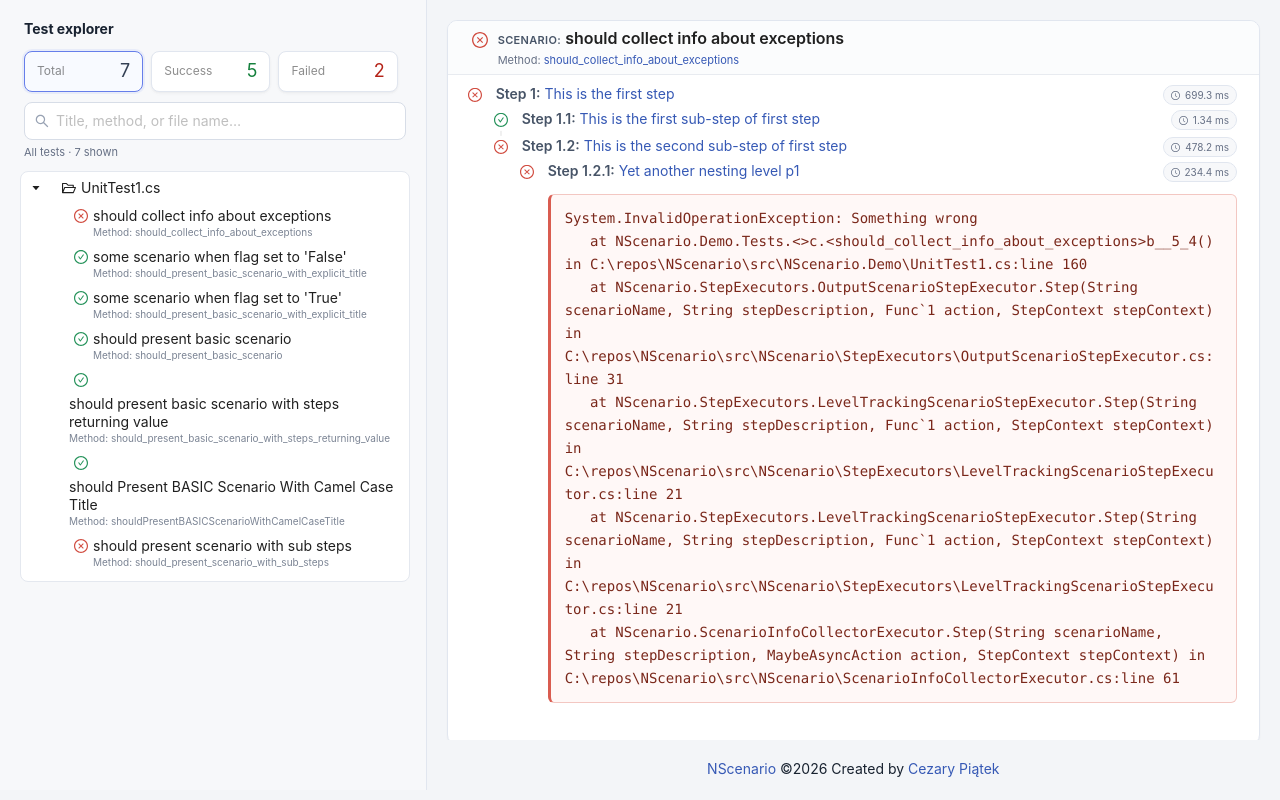
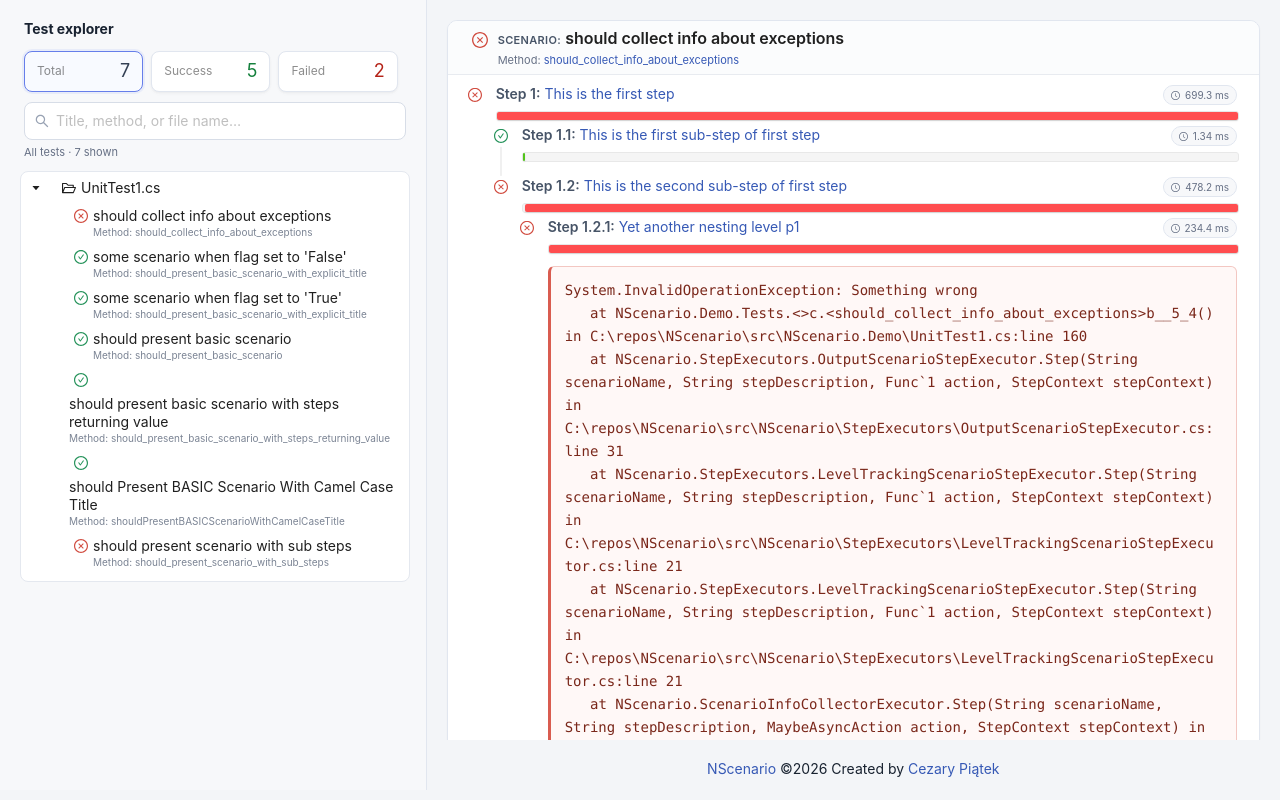
Before and after one commit to cezarypiatek/NScenario, a React (Create React App) app in the folder src/nscenario-report-browser/: page / in a window 1280 px wide. Built offline with nearby package versions, Linux system fonts and the light colour scheme.

Commit message:
Add timelines

```diff
--- a/src/nscenario-report-browser/src/App.tsx
+++ b/src/nscenario-report-browser/src/App.tsx
@@ -166,16 +166,61 @@ export function StatisticsCtr(props: {scenarios:Scenario[], type: TestResultType
   );
 }
 
-export function StepCtr(props: {data:Step, prefix:string}) {
+export function TimelineBar(props: {executionTimeMs: number, startTimeMs: number, totalDurationMs: number, status: number}) {
+  if (!props.executionTimeMs || !props.totalDurationMs) return null;
+
+  const startPercentage = (props.startTimeMs / props.totalDurationMs) * 100;
+  const widthPercentage = (props.executionTimeMs / props.totalDurationMs) * 100;
+  const barColor = props.status === 3 ? '#52c41a' : '#ff4d4f';
+
+  return (
+      <div className="timeline-bar-container" title={`Start: ${props.startTimeMs.toFixed(2)}ms, Duration: ${props.executionTimeMs.toFixed(2)}ms`}>
+        <div className="timeline-bar-background">
+          <div
+            className="timeline-bar-fill"
+            style={{
+              marginLeft: `${startPercentage}%`,
+              width: `${widthPercentage}%`,
+              backgroundColor: barColor
+            }}
+          />
+        </div>
+      </div>
+  );
+}
+
+export function StepCtr(props: {data:Step, prefix:string, startTimeMs?: number, totalDurationMs?: number}) {
   const globalServices = useContext(GlobalServicesContext);
   const scenarioFile = globalServices.pathResolver(props.data);
   const executionTime = formatExecutionTime(props.data.ExecutionTime);
+  const executionTimeMs = parseExecutionTimeToMs(props.data.ExecutionTime);
+
+  // Calculate cumulative start times and total duration for substeps
+  let cumulativeTime = 0;
+  const subStepTimings = props.data.SubSteps?.map(step => {
+    const stepTime = parseExecutionTimeToMs(step.ExecutionTime);
+    const timing = { startTime: cumulativeTime, duration: stepTime };
+    cumulativeTime += stepTime;
+    return timing;
+  }) || [];
+
+  const totalSubStepsDuration = cumulativeTime;
+
   return (
       <div className="step-content">
         <div className="step-heading">
           <span><span className="step-number">Step {props.prefix}:</span> <a href={scenarioFile} target="_blank" rel="noreferrer">{props.data.Description}</a></span>
           {executionTime && <span className="execution-time" title={`Execution time: ${props.data.ExecutionTime}`}><ClockCircleOutlined /> {executionTime}</span>}
         </div>
+
+        {props.startTimeMs !== undefined && props.totalDurationMs && executionTimeMs > 0 && (
+          <TimelineBar
+            executionTimeMs={executionTimeMs}
+            startTimeMs={props.startTimeMs}
+            totalDurationMs={props.totalDurationMs}
+            status={props.data.Status}
+          />
+        )}
 
           {props.data.Exception != null && (
               <pre className="exception-block"><code>
@@ -187,11 +232,28 @@ export function StepCtr(props: {data:Step, prefix:string}) {
             mode={"left"}
             items={ props.data.SubSteps.map((value, index) => ({
                 dot: value.Status === 3 ? <CheckCircleOutlined /> : <CloseCircleOutlined />,
-                children: (<StepCtr data={value} prefix={`${props.prefix}.${index+1}`} />)}))
+                children: (<StepCtr
+                  data={value}
+                  prefix={`${props.prefix}.${index+1}`}
+                  startTimeMs={subStepTimings[index].startTime}
+                  totalDurationMs={totalSubStepsDuration}
+                />)}))
             }
         />}
       </div>
   );
+}
+
+function parseExecutionTimeToMs(value: string): number {
+  if (!value) return 0;
+
+  const parts = value.split(':');
+  if (parts.length !== 3) return 0;
+
+  const totalSeconds = Number(parts[0]) * 3600 + Number(parts[1]) * 60 + Number(parts[2]);
+  if (!Number.isFinite(totalSeconds)) return 0;
+
+  return totalSeconds * 1000; // Convert to milliseconds
 }
 
 function formatExecutionTime(value: string): string {
@@ -223,6 +285,17 @@ export function ScenarioTitleCtr(props: {data:Scenario}) {
     );
 }
 const ScenarioCtr = React.memo((props: {data:Scenario, isSelected:boolean}) =>{
+  // Calculate cumulative start times and total duration for all steps
+  let cumulativeTime = 0;
+  const stepTimings = props.data.Steps.map(step => {
+    const stepTime = parseExecutionTimeToMs(step.ExecutionTime);
+    const timing = { startTime: cumulativeTime, duration: stepTime };
+    cumulativeTime += stepTime;
+    return timing;
+  });
+
+  const totalScenarioDuration = cumulativeTime;
+
   return (
      <Card className={`scenario-card scenario-${props.data.Status}${props.isSelected ? " scenario-selected" : ""}`} id={props.data.ScenarioTitle.replace(/\W+/g,"-")} title={(<ScenarioTitleCtr data={props.data} /> )}>
         <Timeline
@@ -230,7 +303,12 @@ style={{paddingBottom:0}}
         mode={"left"}
         items={ props.data.Steps.map((value, index) => ({
             dot: value.Status === 3 ? <CheckCircleOutlined /> : <CloseCircleOutlined />,
-            children: (<StepCtr data={value} prefix={`${index+1}`} />)}))
+            children: (<StepCtr
+              data={value}
+              prefix={`${index+1}`}
+              startTimeMs={stepTimings[index].startTime}
+              totalDurationMs={totalScenarioDuration}
+            />)}))
         }
         />
      </Card>
--- a/src/nscenario-report-browser/src/index.css
+++ b/src/nscenario-report-browser/src/index.css
@@ -286,3 +286,26 @@ code {
 .App .anticon-close-circle {
   color: #d14d41 !important;
 }
+
+.timeline-bar-container {
+  margin: 6px 0 8px;
+  width: 100%;
+}
+
+.timeline-bar-background {
+  background: #f5f5f5;
+  border: 1px solid #e8e8e8;
+  border-radius: 3px;
+  height: 8px;
+  overflow: visible;
+  position: relative;
+  width: 100%;
+}
+
+.timeline-bar-fill {
+  border-radius: 2px;
+  box-shadow: 0 1px 2px rgba(0, 0, 0, 0.1);
+  height: 100%;
+  position: absolute;
+  transition: margin-left 0.3s ease, width 0.3s ease;
+}
```
